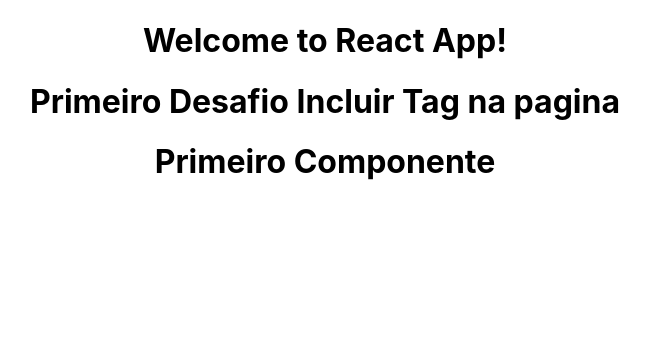
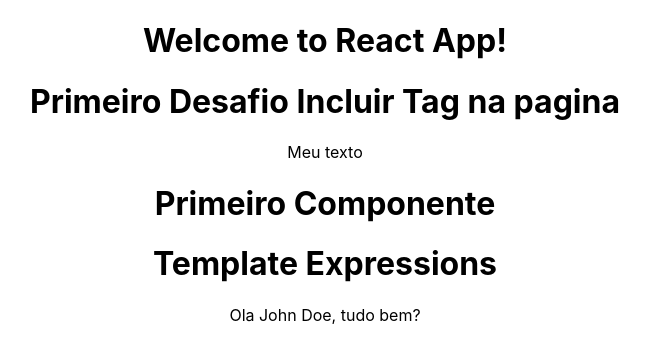
Before and after one commit to thallysonsalazar2025/CursoReact, a React (Create React App) app: page / in a window 1280 px wide. Shown: the top 362 px of the page, without its empty margins (315-965 px from the left). Built offline with nearby package versions, Linux system fonts and the light colour scheme.

Commit message:
[REACT-001] TemplateExpressions - Adiciona um templateExpression

```diff
--- a/src/App.tsx
+++ b/src/App.tsx
@@ -1,13 +1,17 @@
 import React from 'react';
 import './App.css';
 import FirstComponents from './components/FirstComponents';
-
+import TemplateExpressions from "./components/TemplateExpressions";
+// comentario comun
 function App() {
   return (
     <div className="App">
      <h1>Welcome to React App!</h1>
+        {/* Primeiro Desafio Incluir Tag na pagina */}
         <h1>Primeiro Desafio Incluir Tag na pagina</h1>
+        <p className="teste">Meu texto</p>
         <FirstComponents />
+        <TemplateExpressions />
     </div>
   );
 }
--- /dev/null
+++ b/src/components/TemplateExpressions.js
@@ -0,0 +1,10 @@
+const templateExpressions = () => {
+    const name = 'John Doe';
+    return (
+        <div>
+            <h1>Template Expressions</h1>
+            <p>Ola {name}, tudo bem?</p>
+        </div>
+    );
+};
+export default templateExpressions;
```
